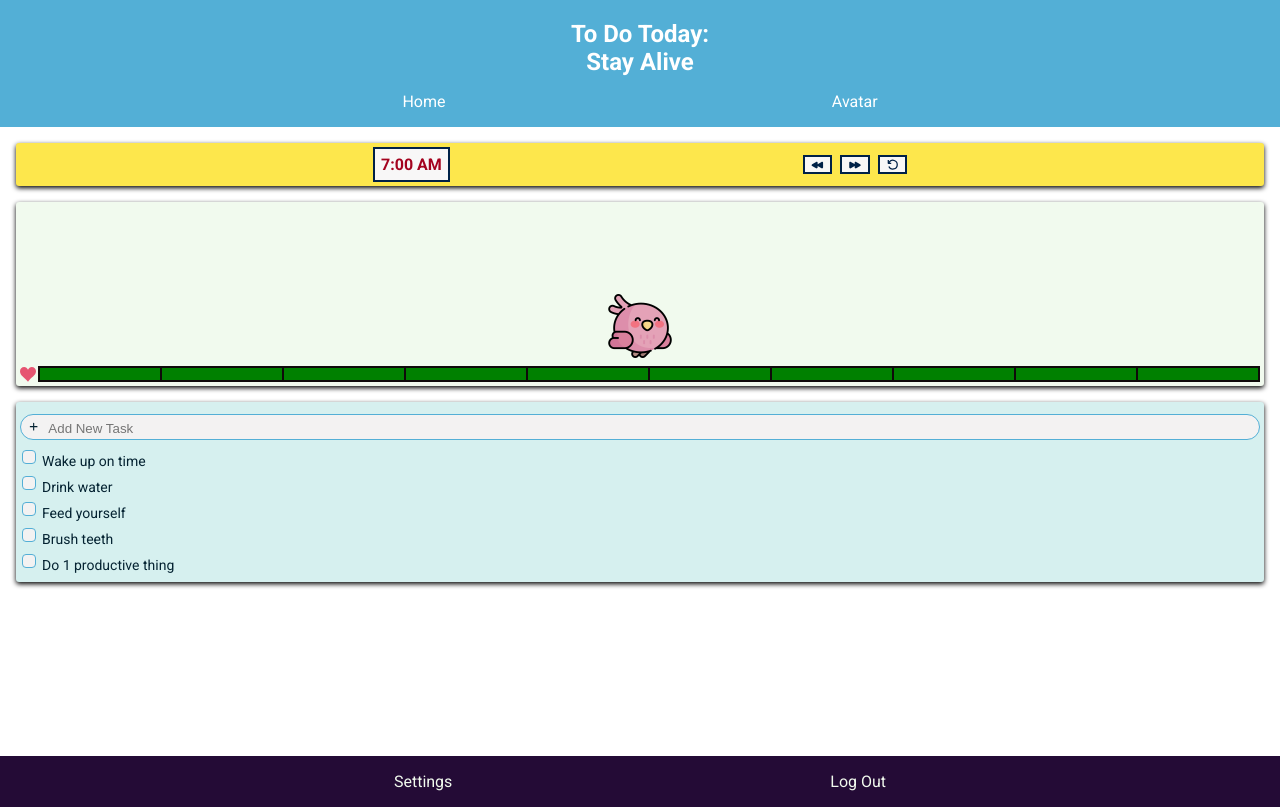
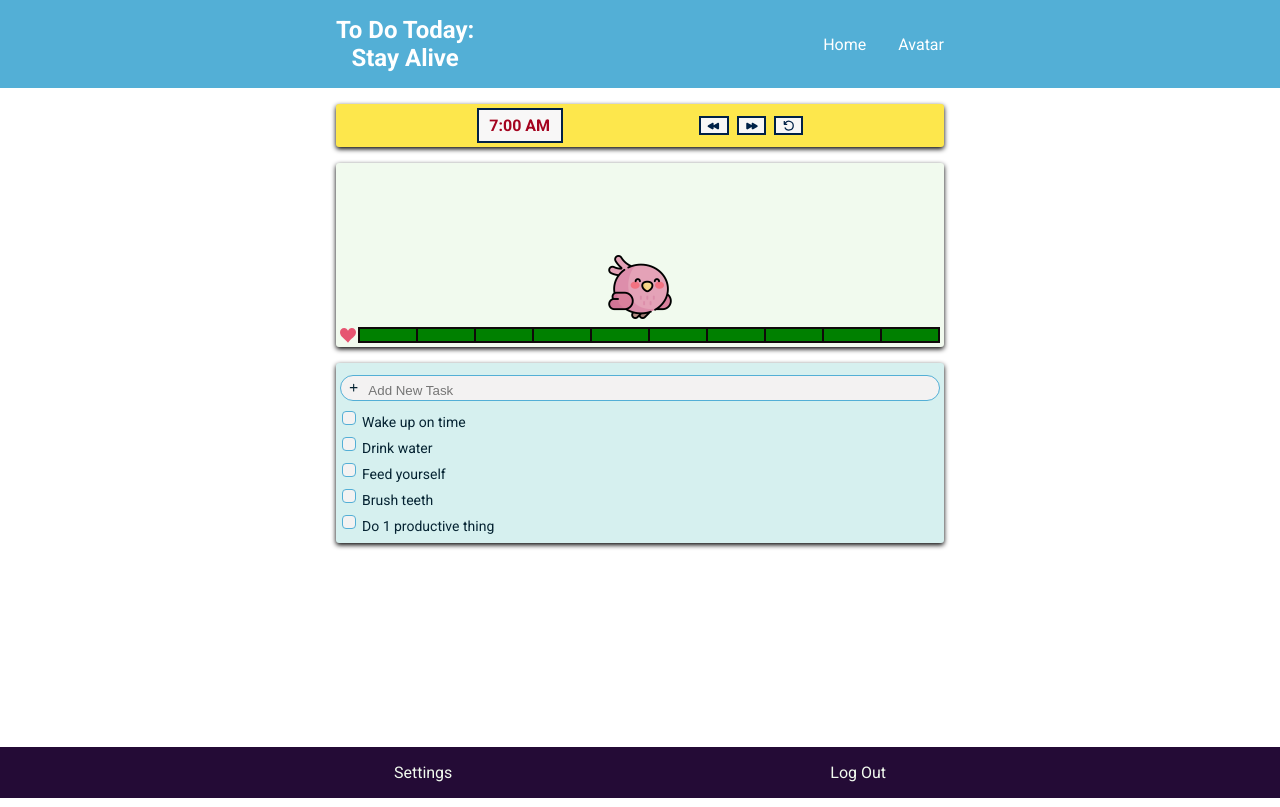
Before and after one commit to orpd0523/olga-perez-capstone, a React (Create React App) app: page / in a window 1280 px wide. Built offline with nearby package versions, Linux system fonts and the light colour scheme; no server answers.

Commit message:
completed responsiveness and styling

```diff
--- a/src/components/Header/Header.js
+++ b/src/components/Header/Header.js
@@ -6,10 +6,15 @@ function Header() {
   return (
     <header className="header">
       <nav className="header__nav">
-        <h1 className="header__logo">To Do Today: </h1><h2 className="header__logo-2">Stay Alive</h2>
+        <span className="header__logo-container">
+          <h1 className="header__logo">To Do Today: </h1>
+          <h2 className="header__logo-2">Stay Alive</h2>
+        </span>
         <ul className="header__menu">
           <li className="header__item">Home</li>
-          <li className="header__item" onClick={toggle}>Avatar</li>
+          <li className="header__item" onClick={toggle}>
+            Avatar
+          </li>
         </ul>
       </nav>
     </header>
--- a/src/components/Header/Header.scss
+++ b/src/components/Header/Header.scss
@@ -1,20 +1,28 @@
 @use "../../styles/partials/colors" as *;
+@use "../../styles/partials/responsive" as *;
 
 .header {
   background-color:$light-blue;
   color: $white;
   &__logo{
     margin-bottom: 0;
+    margin-top: 0;
   }
   &__logo-2{
     margin: 0;
+    text-align: center;
+  }
+  &__logo-container{
+    padding-top: 20px;
   }
   &__nav {
+    max-width: 40rem;
     display: flex;
     flex-direction: column;
     justify-content: center;
     align-items: center;
-    margin-inline: 1rem;
+    padding-inline: 1rem;
+    margin-inline: auto;
   }
   &__menu {
     display: flex;
@@ -25,6 +33,18 @@
     flex-grow: 1;
     width: 100%;
   }
-  &__item {
+  @include tablet{
+    &__nav{
+      flex-direction: row;
+      justify-content: space-between;
+    }
+    &__menu{
+      width: auto;
+      flex-grow: 0;
+      gap: 2rem;
+    }
+    &__logo-container{
+      padding: 16px 0;
+    }
   }
 }
--- a/src/components/Presentation/Presentation.scss
+++ b/src/components/Presentation/Presentation.scss
@@ -8,12 +8,15 @@
     background-color: $cultured;
     border: 2px solid $oxford-blue;
     padding: 6px;
+    width: 86px;
+    display: flex;
+    justify-content: center;
+    align-items: center;
   }
   &__time-value{
     color: $ruby-red;
     margin: 0;
     font-weight: 700;
-
   }
   &__btn-group {
     display: flex;
--- a/src/styles/globals.scss
+++ b/src/styles/globals.scss
@@ -1,10 +1,17 @@
 @forward "./partials/typography";
 @forward "./partials/core";
+@use "./partials/responsive" as * ;
 
 .main{
     min-height: calc(100vh - 10.6875rem);
     padding-top: 1rem;
+    padding-bottom: 1rem;
+    margin-inline: auto;
+    max-width: 40rem;
     display: flex;
     flex-direction: column;
     gap: 1rem;
+    @include tablet{
+        min-height: calc(100vh - 141px);
+    }
 }
```
